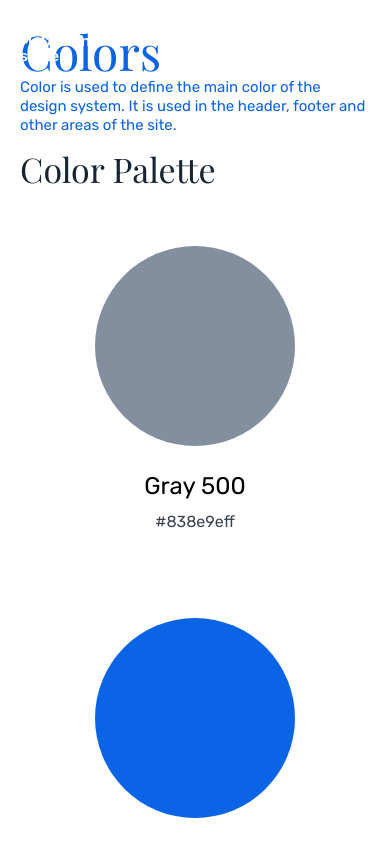
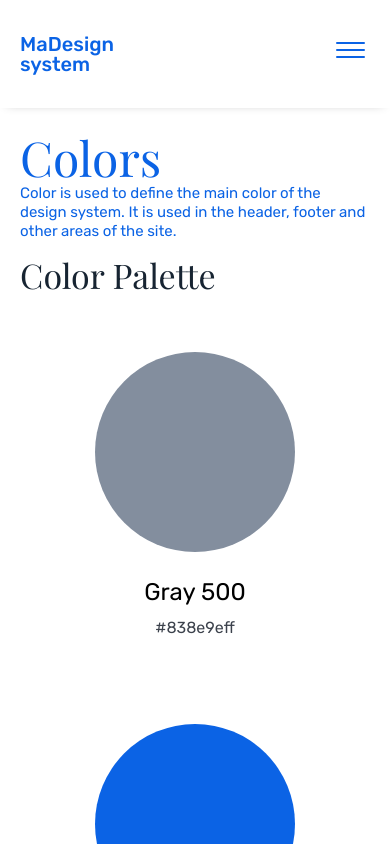
Before and after one commit to Andriamahay11master/MaDesignSystem, a React (Vite) app: page /color in a window 390 px wide. Shown: the top 844 px of the page. Built offline with nearby package versions, Linux system fonts and the light colour scheme.

Commit message:
update mobile header

```diff
--- a/src/assets/scss/common/_page.scss
+++ b/src/assets/scss/common/_page.scss
@@ -1,4 +1,5 @@
 .page{
+    padding-top: 106px;
     .newsletter{
       margin: auto;
       margin-bottom: -109px;
--- a/src/components/header/header.scss
+++ b/src/components/header/header.scss
@@ -6,6 +6,7 @@
     z-index: 101;
     background: transparent;
     transition: background 0.4s cubic-bezier(0.075, 0.82, 0.165, 1);
+    box-shadow: 0 3px 10px -7px rgba(0, 0, 0, 0.3);
     &--fixed {
         position: fixed;
         top: 0;
@@ -31,6 +32,31 @@
         background: $color-primary;
         box-shadow: 0 3px 10px -7px rgba(0, 0, 0, 0.3);
         transition: background 0.4s cubic-bezier(0.075, 0.82, 0.165, 1);
+        .cntlogo {
+            a {
+                color: #FFF;
+            }
+        }
+        .cntNav{
+            .cntNav-link{
+                color:#FFF;
+                @include max(1200px){
+                    color: unset;
+                }
+                &::after{
+                    background: #FFF;
+                    @include max(1200px){
+                        background: $color-primary;
+                    }
+                }
+            }
+        }
+        .btnBox .btn-mobile
+        {
+            span{
+                background: #FFF;
+            }
+        }
     }
     .header-reseau-sociaux{
         display: flex;
@@ -165,7 +191,11 @@
             display: flex;
             align-items: center;
             margin-right: 20px;
-            color: #FFF;
+            color: $color-primary;
+            font-size: 30px;
+            @include max(992px){
+                font-size: 20px;
+            }
         }
     }
     .cntNav{
@@ -186,7 +216,7 @@
         }
         .cntNav-link{
             text-decoration: none;
-            color:$white;
+            color:$color-primary;
             font-size: 20px;
             font-weight: 300;
             line-height: 22px;
@@ -248,7 +278,12 @@
         }
         .btn-mobile
         {
+            &:focus{
+                outline: none;
+                box-shadow: none;
+            }
             span{
+                background: $color-primary;
                 &:first-child{
                     transform-origin: 0% 0%;
                 }
```
